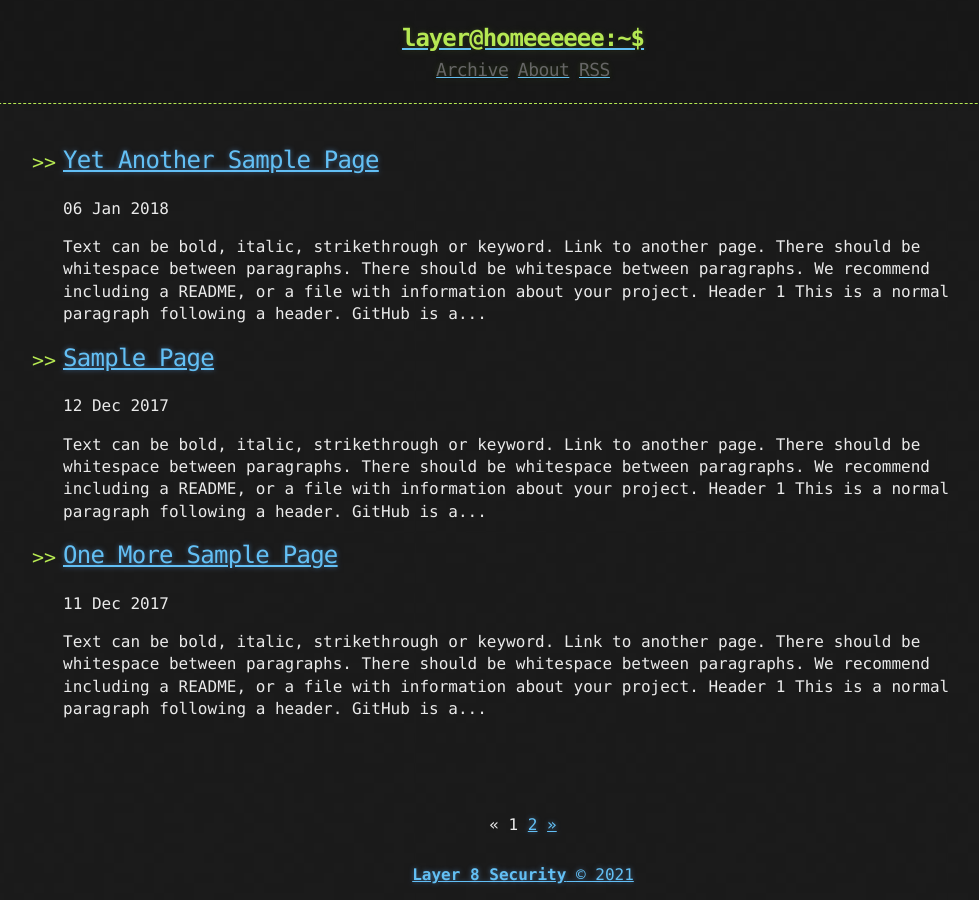
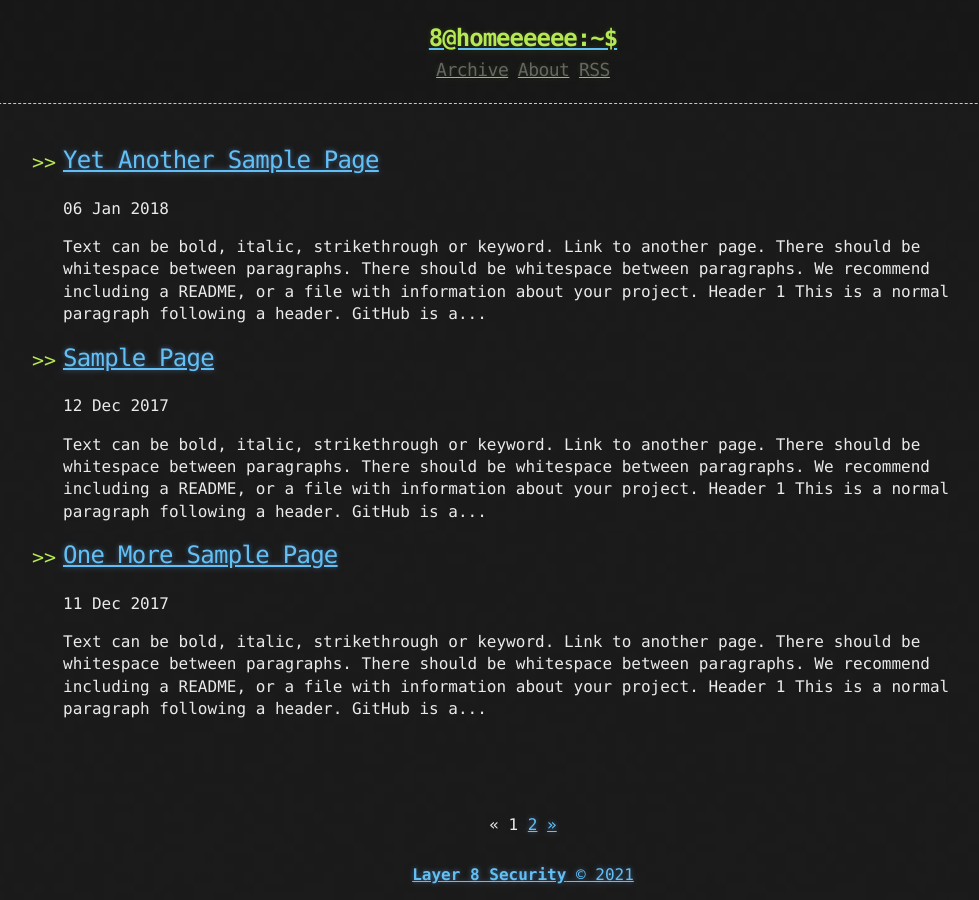
Before and after one commit to Layer8Sec/blog, a Jekyll site: the page built from index.html, in a window 1280 px wide. Shown: the whole page, without its empty margins (117-1096 px from the left). Built offline with Jekyll 4.4.1, drawn with Linux system fonts in a browser that asks for light colours; the list of posts is cut into pages by our own code; part of the change alters nothing that is shown.

```diff
--- a/_includes/header.html
+++ b/_includes/header.html
@@ -2,7 +2,7 @@
   <div>
     <a href="{{ "/" | prepend: site.baseurl | replace: '//', '/' }}">
     {% assign owner_first_name = site.owner | split: " " %}
-    <h1>{{ owner_first_name[0] | downcase }}@homeeeeee:~$</h1>
+    <h1>{{ owner_first_name[1] | downcase }}@homeeeeee:~$</h1>
     </a>
     <div class="header-links">
       {% include links.html %}
```
